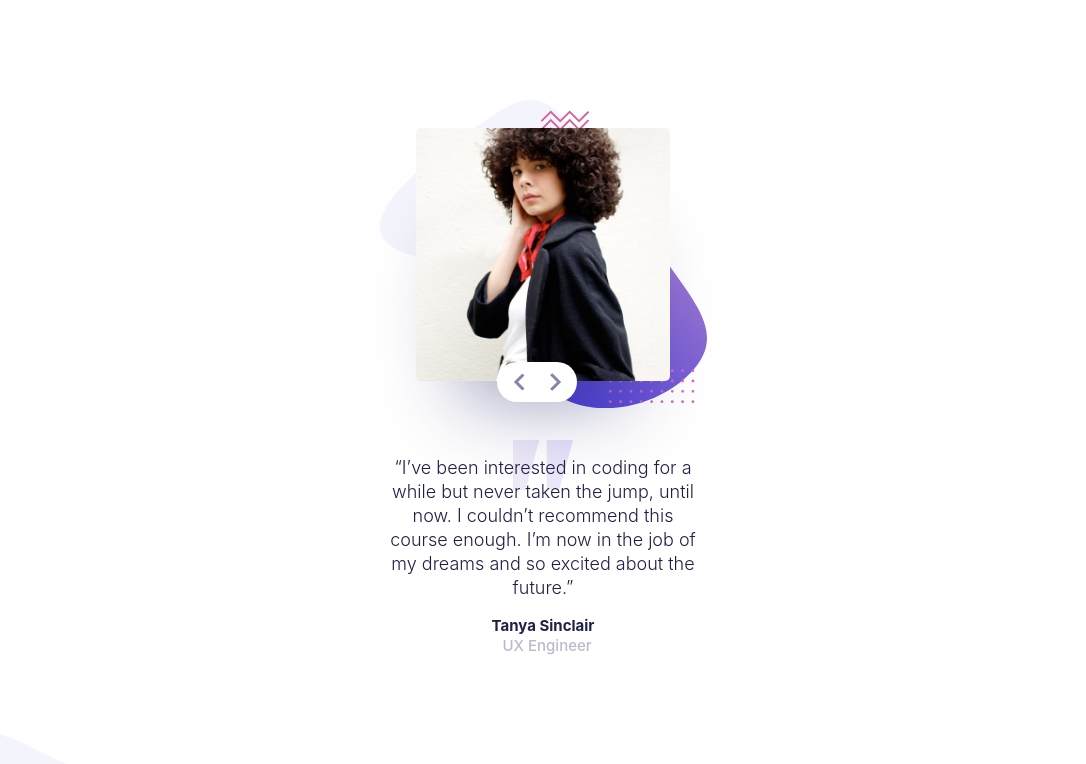
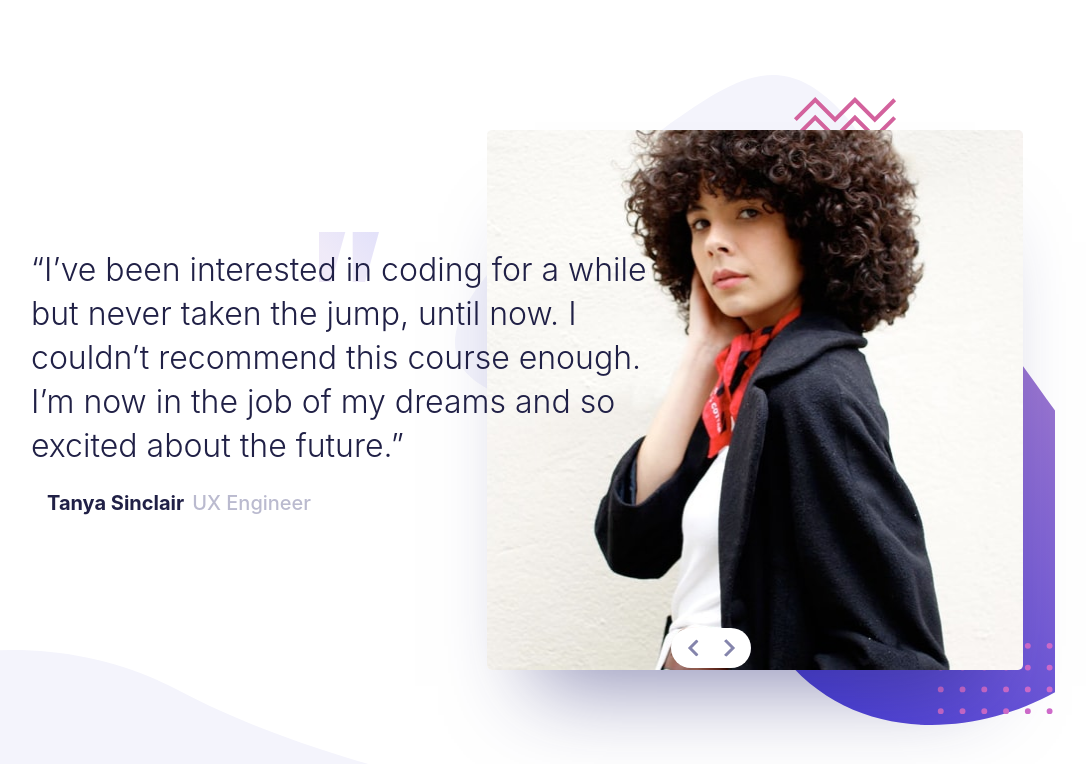
Before and after one commit to Rgit915/coding-bootcamp-testimonals-slider, a React (Vite) app: page / in a window 1280 px wide. Shown: the top 764 px of the page, without its empty margins (97-1183 px from the left). Built offline with nearby package versions, Linux system fonts and the light colour scheme.

Commit message:
Implement medium to large screen responsive styles

```diff
--- a/src/App.jsx
+++ b/src/App.jsx
@@ -25,11 +25,11 @@ const App = () => {
 
   return (
     <>
-      <main className="flex flex-col justify-center items-center w-full min-h-screen">
-        <section className="testimonals flex flex-col justify-center items-center min-h-screen w-full px-4 bg-[url(/images/pattern-curve.svg)] bg-no-repeat bg-left-bottom bg-[length:285px_72px]">
-          <div className="image-container relative flex flex-col justify-center items-center w-[327px] h-[308px]  bg-[url(/images/pattern-bg.svg)] bg-cover bg-no-repeat">
+      <main>
+        <section className="testimonals flex flex-col justify-center items-center w-full min-h-screen  bg-[url(/images/pattern-curve.svg)] bg-no-repeat bg-left-bottom bg-[length:285px_72px] md:flex-row-reverse md:bg-[length:400px_100px] xl:bg-[length:610px_150px] ">
+          <div className="image-container relative flex flex-col justify-center items-center w-[327px] h-[308px]  bg-[url(/images/pattern-bg.svg)] bg-cover bg-no-repeat md:absolute md:right-[10%] md:p-8 md:w-[360px] md:h-[360px] xl:w-[600px] xl:h-[650px]">
             <img
-             className="w-[254px] h-[253px]"
+             className="w-[254px] h-[253px] md:w-[300px] md:h-[300px] xl:w-[540px] xl:h-[540px] "
             src={currentSlide.image} alt="user image" />
 
             <div className="arrow-slider absolute w-[80px] h-[40px] p-2 top-[85%] left-[36%] bg-white rounded-3xl flex justify-center space-x-6">
@@ -42,9 +42,9 @@ const App = () => {
             </div>
           </div>
 
-          <article className="testimonals_content text-center my-8 pt-4 h-[228px] w-[311px] bg-[url(/images/pattern-quotes.svg)] bg-no-repeat bg-top bg-[length:60px_50px] ">
-            <p className="testimonals_text text-[18px] font-light leading-6">“{currentSlide.testimony}”</p>
-            <div className="testimonials__info p-4 text-center text-[15px] leading-5 font-inter flex flex-col justify-center items-center space-x-2">
+          <article className="testimonals_content text-center my-8 pt-4 h-[228px] w-[311px] bg-[url(/images/pattern-quotes.svg)] bg-no-repeat bg-top bg-[length:60px_50px] md:absolute  md:left-[5%] md:top-[25%] md:w-[350px] lg:left-[10%] lg:w-[635px] md:text-left ">
+            <p className="testimonals_text text-[18px] font-light leading-6 lg:text-[24px] lg:leading-[30px] xl:text-[32px] xl:leading-[44px]">“{currentSlide.testimony}”</p>
+            <div className="testimonials__info p-4 text-center text-[15px] leading-5 font-inter flex flex-col justify-center items-center space-x-2 md:flex-row md:justify-start lg:text-[20px] md:leading-[38px]">
               <h1 className="testimonials__name font-bold text-dark-blue">{currentSlide.name}</h1>
               <h2 className="testimonials__profession font-medium text-grayish-blue">{currentSlide.profession}</h2>
             </div>
```
